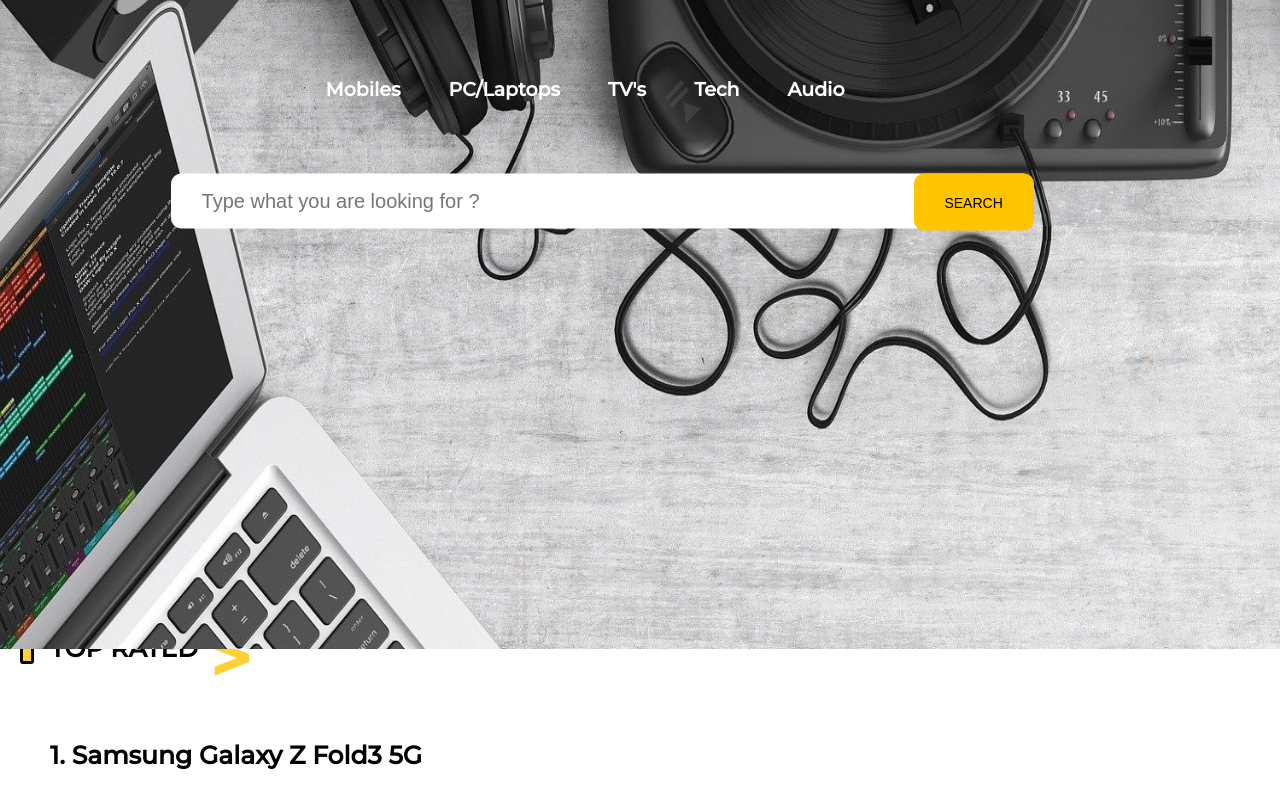
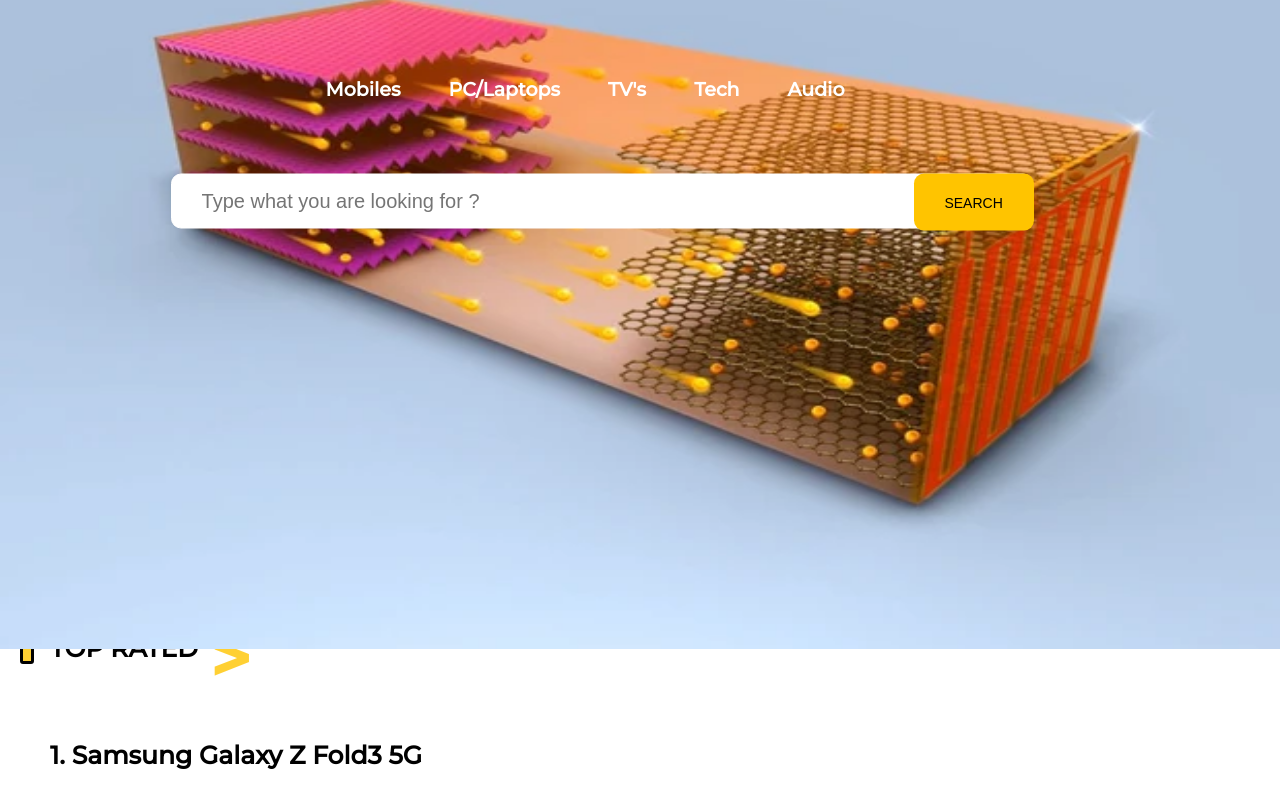
Before and after one commit to Rohit-925/Technoverse.github.io, a plain HTML site: page index.html in a window 1280 px wide. Shown: the part 127-922 px from the top of the page. Drawn offline with Linux system fonts and the light colour scheme.

Commit message:
Update index.html

```diff
--- a/index.html
+++ b/index.html
@@ -8,7 +8,7 @@
     <title>Website Technoverse</title>
 </head>
 <body>
-  <img class="img1" src="/img1.jpg" alt="img1">
+  <img class="img1" src="/imgg13.webp" alt="img1">
   <img class="iimgg" src="/iimgg.jpg" alt="iimgg">
     <header>
        <div id="menubar">
```
